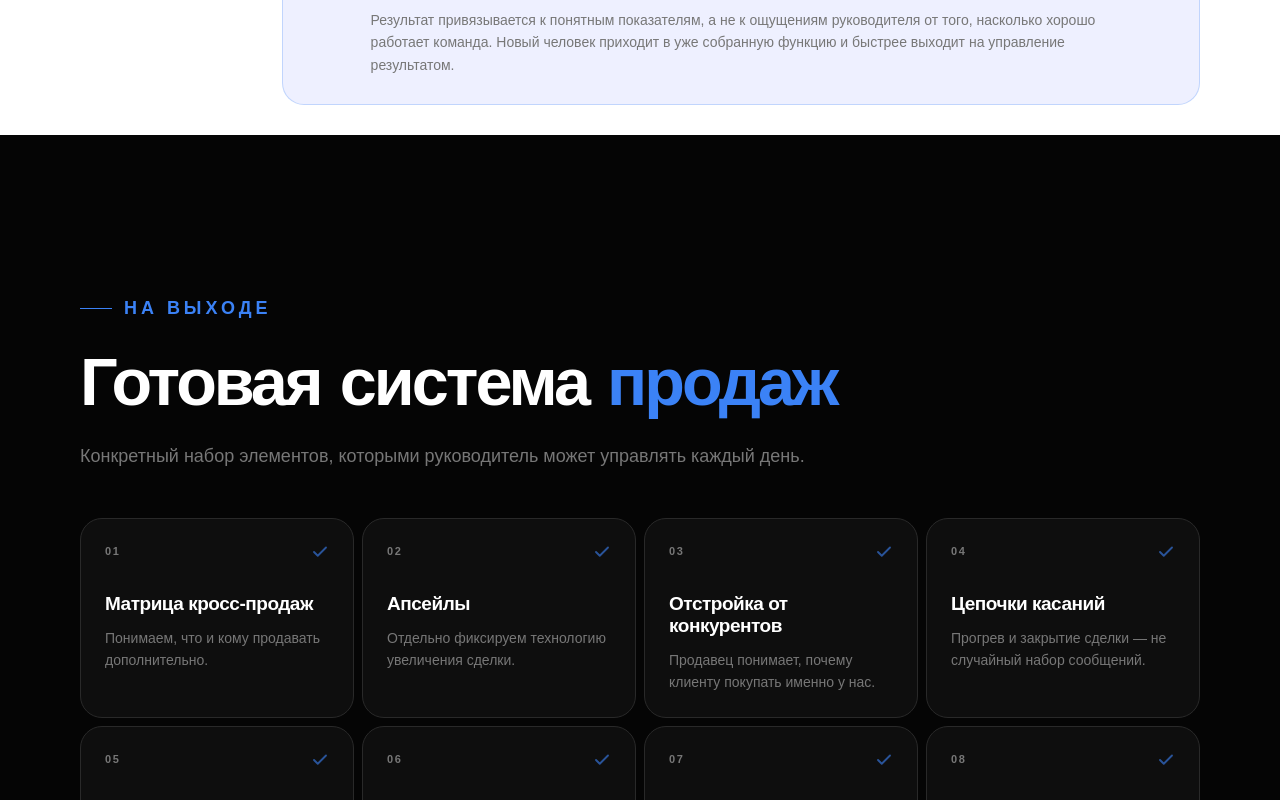
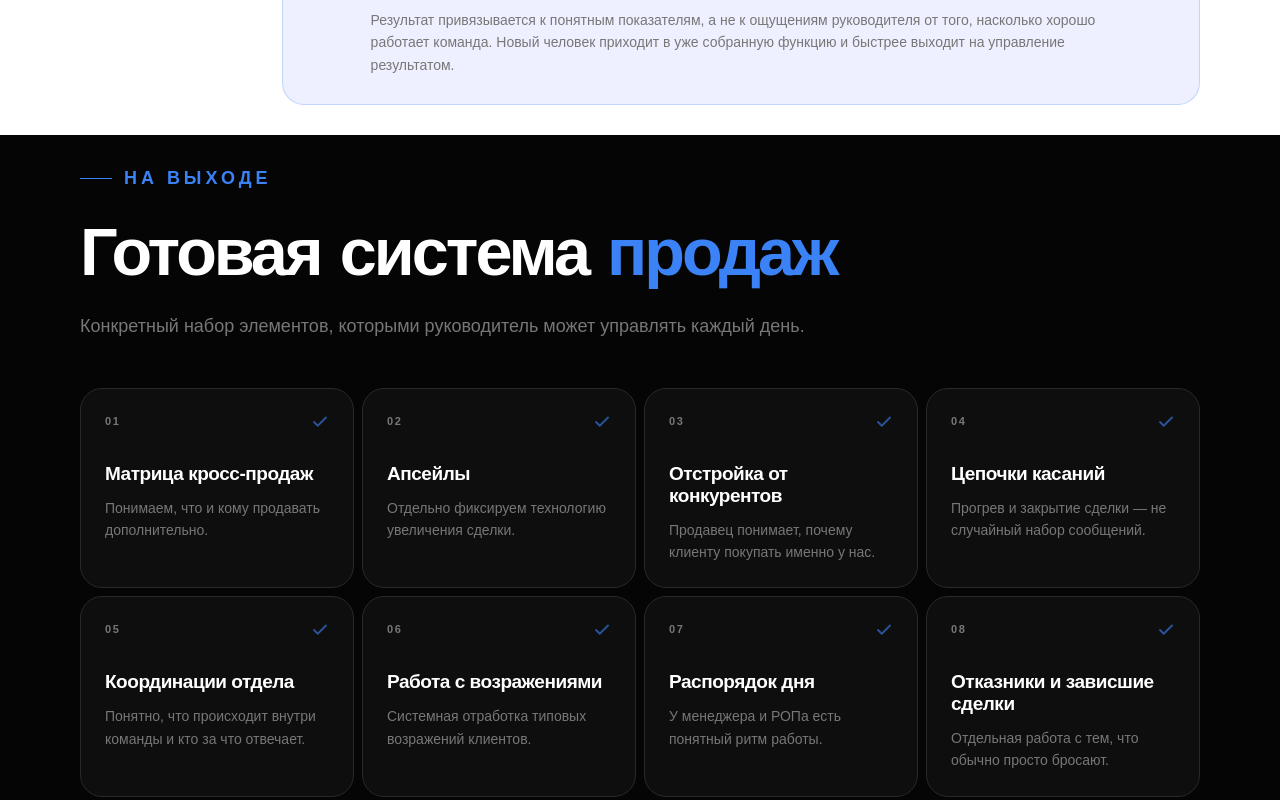
Before and after one commit to d92da/salesunit, a Next.js app: page / in a window 1280 px wide. Shown: the part 1980-2780 px from the top of the page. Built offline with nearby package versions, Linux system fonts and the light colour scheme.

Commit message:
Update SalesSystem.tsx

```diff
--- a/app/components/SalesSystem.tsx
+++ b/app/components/SalesSystem.tsx
@@ -6,7 +6,6 @@ import {
   cardNumber,
   cardUnderline,
   sectionContainer,
-  sectionPadding,
 } from "../ui/styles";
 import { home } from "../../data/home";
 
@@ -16,7 +15,7 @@ export default function SalesSystem() {
   return (
     <section
       id="system"
-      className={`bg-[#050505] text-white ${sectionPadding}`}
+      className="bg-[#050505] py-[30px] text-white"
     >
       <div className={sectionContainer}>
         <SectionLabel tone="dark">{salesSystem.label}</SectionLabel>
```
